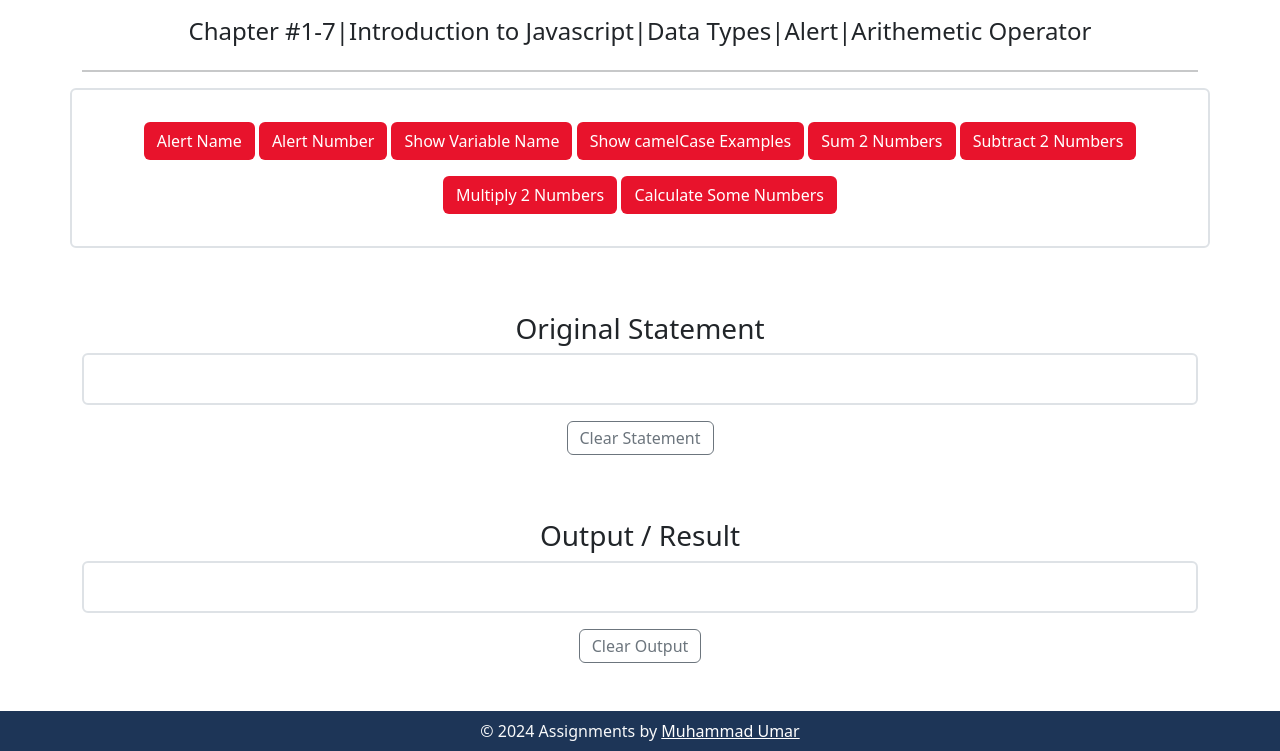
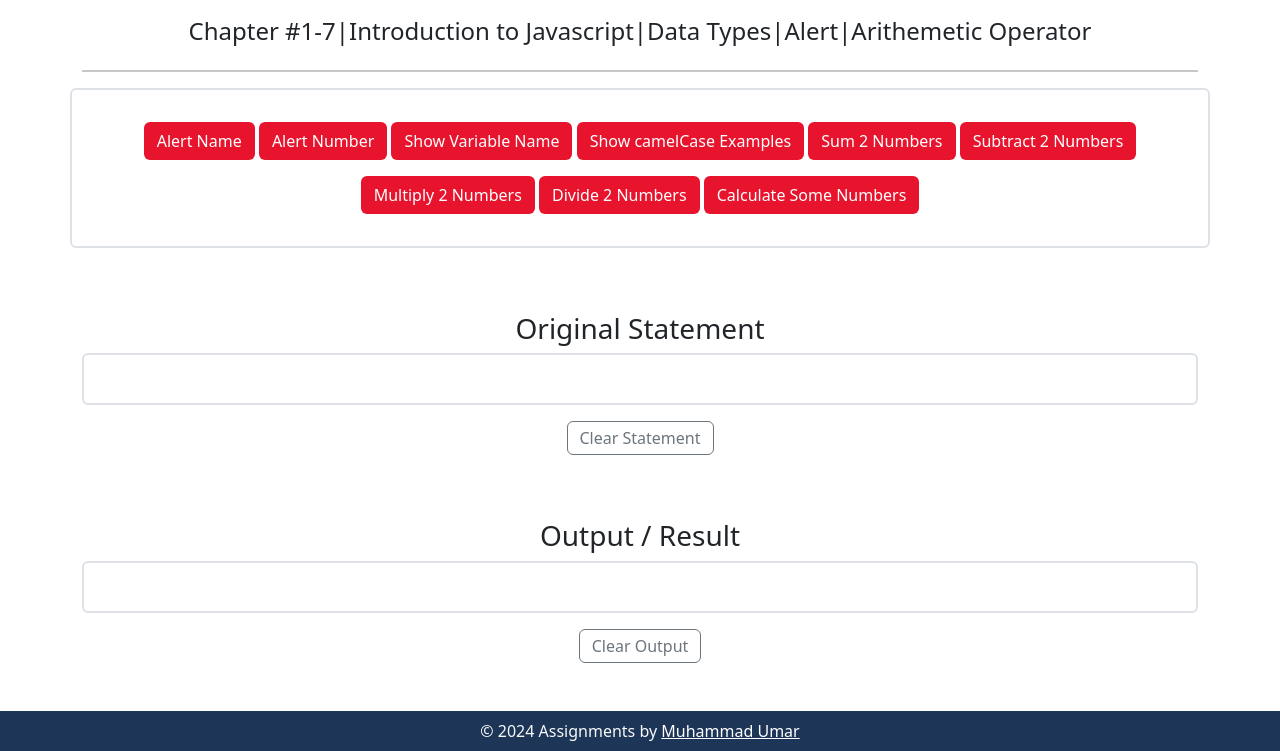
Before and after one commit to MuhammadUmar0300/Assignment1-JS, a plain HTML site: page index.html in a window 1280 px wide. Shown: the part 63-814 px from the top of the page. Drawn offline with Linux system fonts and the light colour scheme; files that its build step writes are made by us from their sources; files whose address does not match are found by name.

Commit message:
Update index.html

```diff
--- a/index.html
+++ b/index.html
@@ -58,7 +58,8 @@
         <button type="button" class="btn ab my-2 text-white" id="sum">Sum 2 Numbers</button>
         <button type="button" class="btn ab my-2 text-white" id="sub">Subtract 2 Numbers</button>
         <button type="button" class="btn ab my-2 text-white" id="mul">Multiply 2 Numbers</button>
-        <button type="button" class="btn ab my-2 text-white" id="div">Calculate Some Numbers</button>
+        <button type="button" class="btn ab my-2 text-white" id="div">Divide 2 Numbers</button>
+        <button type="button" class="btn ab my-2 text-white" id="cal">Calculate Some Numbers</button>
     </div>
 
 
```
